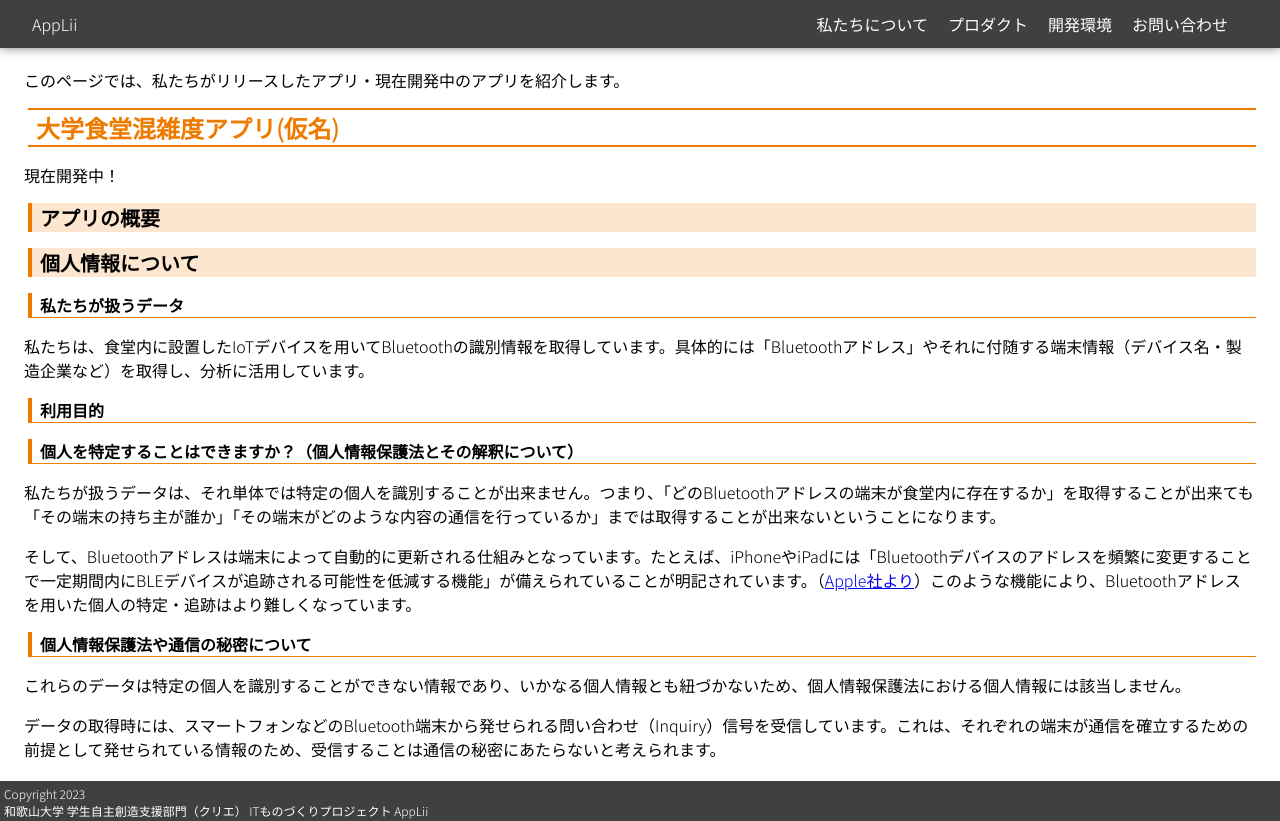
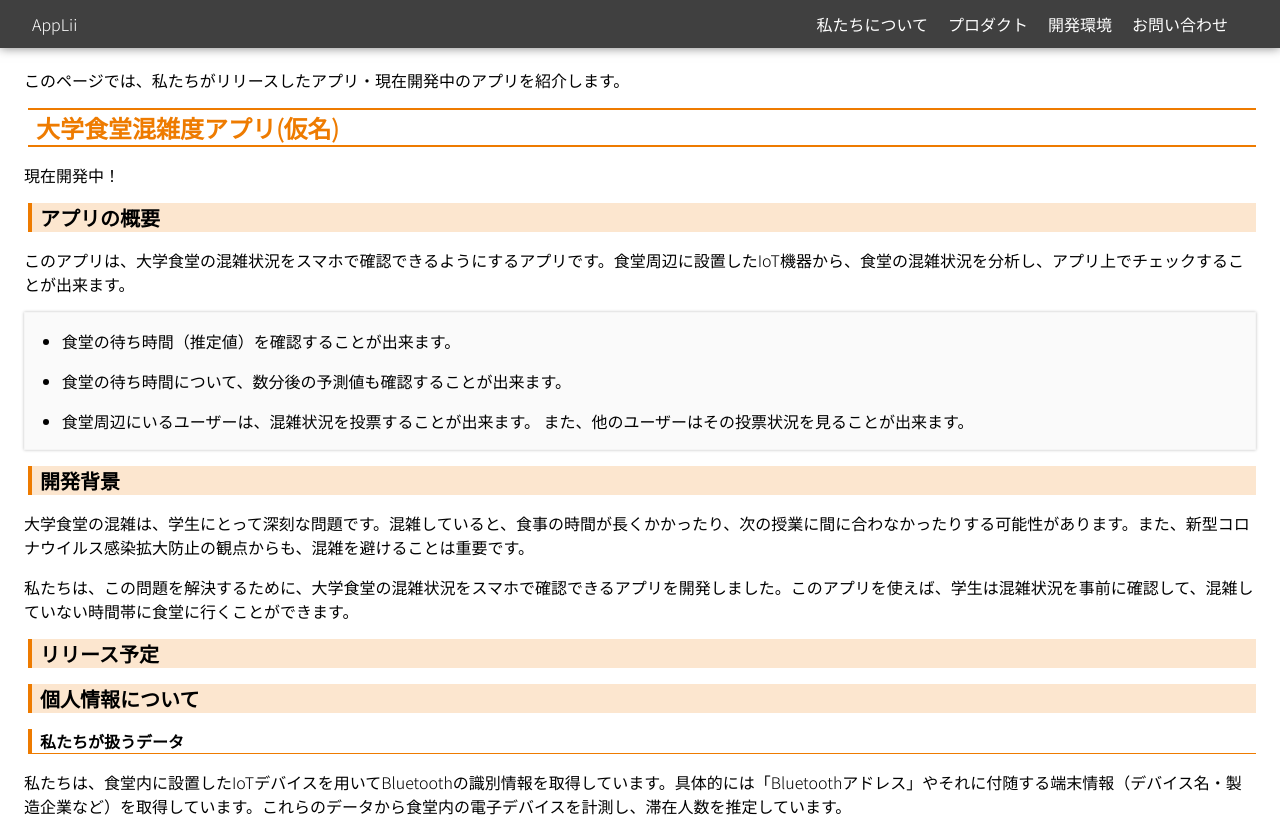
Before and after one commit to AppLii/AppLii.github.io, a Nuxt app: page /about-cafe-app in a window 1280 px wide. Shown: the top 821 px of the page. Built offline with nearby package versions, Linux system fonts and the light colour scheme; a web font is replaced by a local one.

Commit message:
食堂混雑度アプリについて概要を追記

```diff
--- a/pages/about-cafe-app.vue
+++ b/pages/about-cafe-app.vue
@@ -3,30 +3,58 @@
   <h1>大学食堂混雑度アプリ(仮名)</h1>
   <p>現在開発中！</p>
   <h2>アプリの概要</h2>
+  <p>
+    このアプリは、大学食堂の混雑状況をスマホで確認できるようにするアプリです。食堂周辺に設置したIoT機器から、食堂の混雑状況を分析し、アプリ上でチェックすることが出来ます。
+  </p>
+  <ul>
+    <li>食堂の待ち時間（推定値）を確認することが出来ます。</li>
+    <li>食堂の待ち時間について、数分後の予測値も確認することが出来ます。</li>
+    <li>
+      食堂周辺にいるユーザーは、混雑状況を投票することが出来ます。
+      また、他のユーザーはその投票状況を見ることが出来ます。
+    </li>
+  </ul>
+
+  <h2>開発背景</h2>
+  <p>
+    大学食堂の混雑は、学生にとって深刻な問題です。混雑していると、食事の時間が長くかかったり、次の授業に間に合わなかったりする可能性があります。また、新型コロナウイルス感染拡大防止の観点からも、混雑を避けることは重要です。
+  </p>
+  <p>
+    私たちは、この問題を解決するために、大学食堂の混雑状況をスマホで確認できるアプリを開発しました。このアプリを使えば、学生は混雑状況を事前に確認して、混雑していない時間帯に食堂に行くことができます。
+  </p>
+  <h2>リリース予定</h2>
   <p></p>
 
   <h2>個人情報について</h2>
 
   <h3>私たちが扱うデータ</h3>
-    <p>私たちは、食堂内に設置したIoTデバイスを用いてBluetoothの識別情報を取得しています。具体的には「Bluetoothアドレス」やそれに付随する端末情報（デバイス名・製造企業など）を取得し、分析に活用しています。</p>
+  <p>
+    私たちは、食堂内に設置したIoTデバイスを用いてBluetoothの識別情報を取得しています。具体的には「Bluetoothアドレス」やそれに付随する端末情報（デバイス名・製造企業など）を取得しています。これらのデータから食堂内の電子デバイスを計測し、滞在人数を推定しています。
+  </p>
 
   <h3>利用目的</h3>
 
-
   <h3>個人を特定することはできますか？（個人情報保護法とその解釈について）</h3>
-    <p>私たちが扱うデータは、それ単体では特定の個人を識別することが出来ません。つまり、「どのBluetoothアドレスの端末が食堂内に存在するか」を取得することが出来ても「その端末の持ち主が誰か」「その端末がどのような内容の通信を行っているか」までは取得することが出来ないということになります。
+  <p>
+    私たちが扱うデータは、それ単体では特定の個人を識別することが出来ません。つまり、「どのBluetoothアドレスの端末が食堂内に存在するか」を取得することが出来ても「その端末の持ち主が誰か」「その端末がどのような内容の通信を行っているか」までは取得することが出来ないということになります。
   </p>
-    <p>そして、Bluetoothアドレスは端末によって自動的に更新される仕組みとなっています。たとえば、iPhoneやiPadには「Bluetoothデバイスのアドレスを頻繁に変更することで一定期間内にBLEデバイスが追跡される可能性を低減する機能」が備えられていることが明記されています。（<a
-            href="https://support.apple.com/ja-jp/guide/security/sec82597d97e/web">Apple社より</a>）このような機能により、Bluetoothアドレスを用いた個人の特定・追跡はより難しくなっています。
+  <p>
+    そして、Bluetoothアドレスは端末によって自動的に更新される仕組みとなっています。たとえば、iPhoneやiPadには「Bluetoothデバイスのアドレスを頻繁に変更することで一定期間内にBLEデバイスが追跡される可能性を低減する機能」が備えられていることが明記されています。（<a
+      href="https://support.apple.com/ja-jp/guide/security/sec82597d97e/web"
+      >Apple社より</a
+    >）このような機能により、Bluetoothアドレスを用いた個人の特定・追跡はより難しくなっています。
   </p>
   <h3>個人情報保護法や通信の秘密について</h3>
-    <p>これらのデータは特定の個人を識別することができない情報であり、いかなる個人情報とも紐づかないため、個人情報保護法における個人情報には該当しません。</p>
-    <p>データの取得時には、スマートフォンなどのBluetooth端末から発せられる問い合わせ（Inquiry）信号を受信しています。これは、それぞれの端末が通信を確立するための前提として発せられている情報のため、受信することは通信の秘密にあたらないと考えられます。
+  <p>
+    これらのデータは特定の個人を識別することができない情報であり、いかなる個人情報とも紐づかないため、個人情報保護法における個人情報には該当しません。
+  </p>
+  <p>
+    データの取得時には、スマートフォンなどのBluetooth端末から発せられる問い合わせ（Inquiry）信号を受信しています。これは、それぞれの端末が通信を確立するための前提として発せられている情報のため、受信することは通信の秘密にあたらないと考えられます。
   </p>
 </template>
 
 <script>
 export default {
-    name: 'AboutCafeApp',
-}
+  name: "AboutCafeApp",
+};
 </script>
```
Lines whose indentation alone changed are shown as unchanged.
